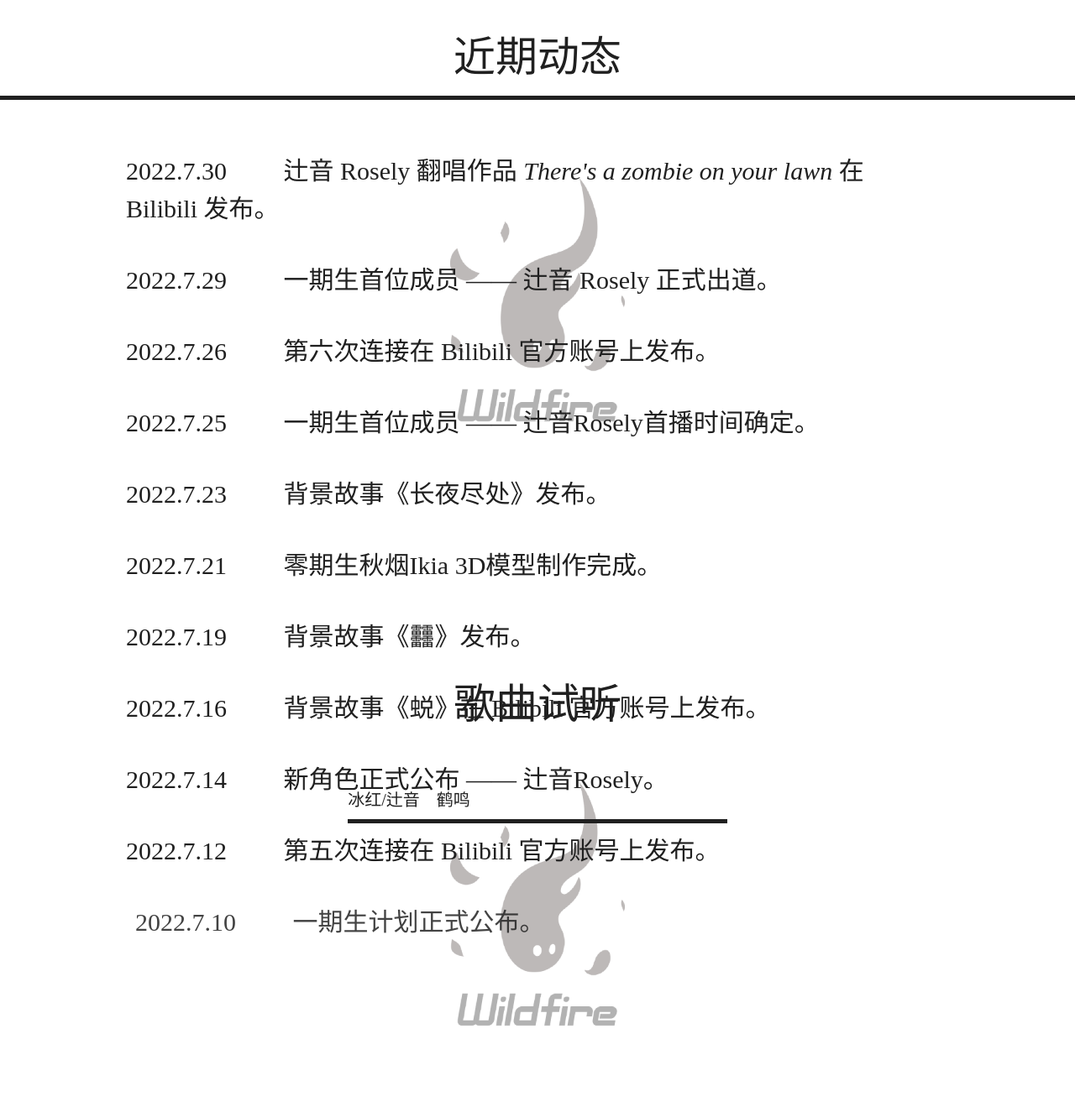
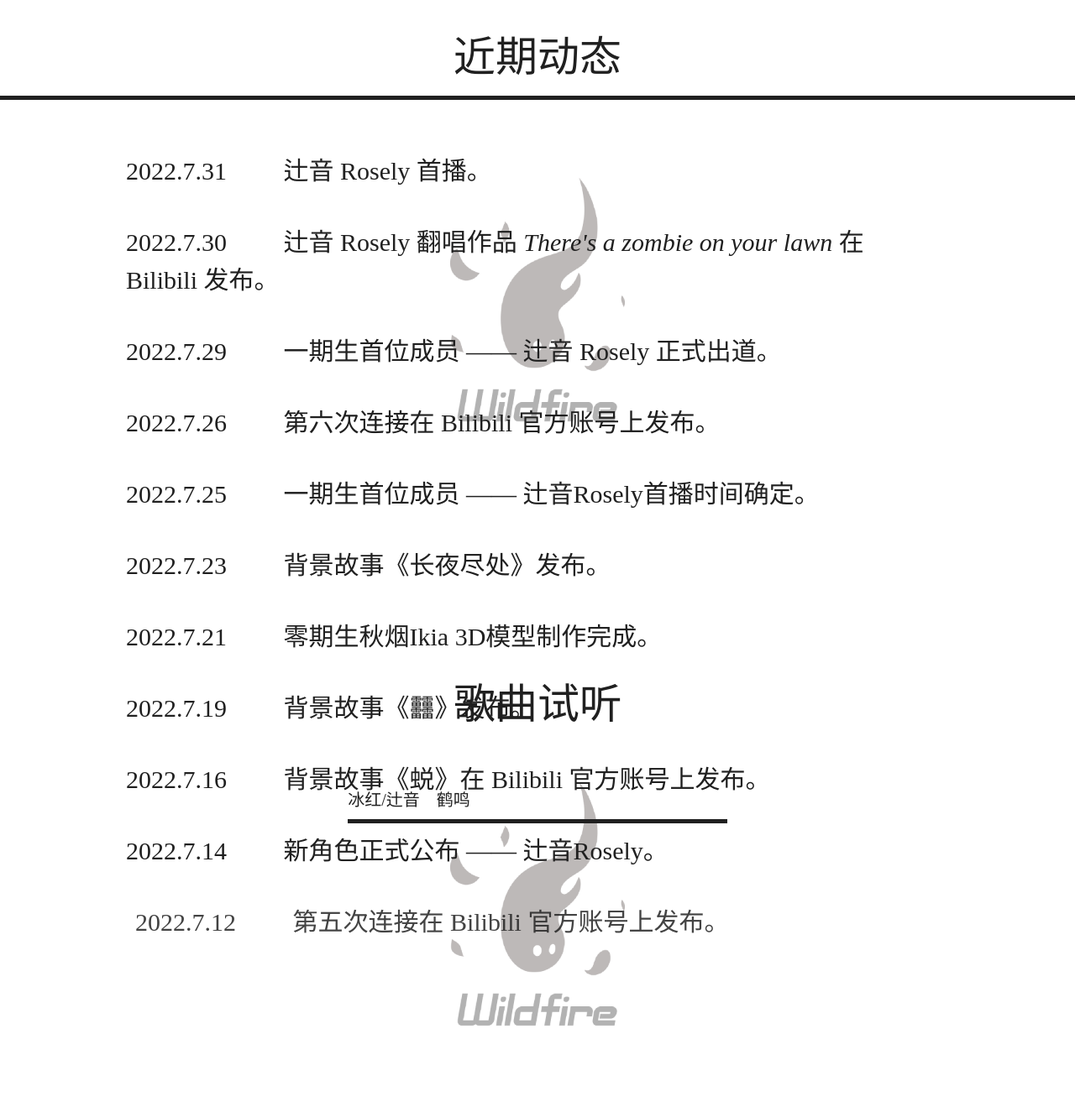
Before and after one commit to Ce-daros/Wildfire_Fansite, a plain HTML site: page index.html in a window 1280 px wide. Shown: the part 2003-3322 px from the top of the page at 84% size. Drawn offline with Linux system fonts and the light colour scheme; files whose address does not match are found by name; a web font is replaced by a local one.

Commit message:
Update index.html

```diff
--- a/index.html
+++ b/index.html
@@ -55,6 +55,14 @@
                 近期动态
             </div>
             <div class="sec-2-lst">
+                <div class="sec-2-li">
+                    <div class="sec-2-lst-time">
+                        2022.7.31
+                    </div>
+                    <div class="sec-2-lst-desc">
+                        辻音 Rosely 首播。
+                    </div>
+                </div>
                 <div class="sec-2-li">
                     <div class="sec-2-lst-time">
                         2022.7.30
@@ -134,14 +142,6 @@
                     </div>
                     <div class="sec-2-lst-desc">
                         第五次连接在 Bilibili 官方账号上发布。
-                    </div>
-                </div>
-                <div class="sec-2-li">
-                    <div class="sec-2-lst-time">
-                        2022.7.10
-                    </div>
-                    <div class="sec-2-lst-desc">
-                        一期生计划正式公布。
                     </div>
                 </div>
             </div>
```
